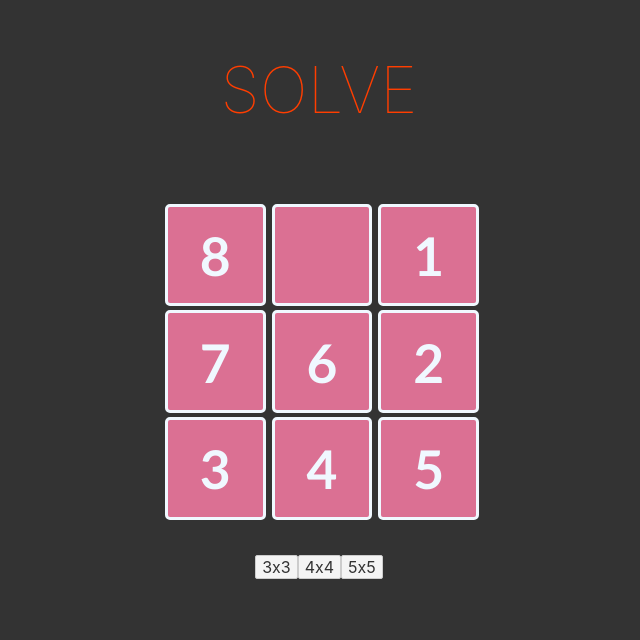
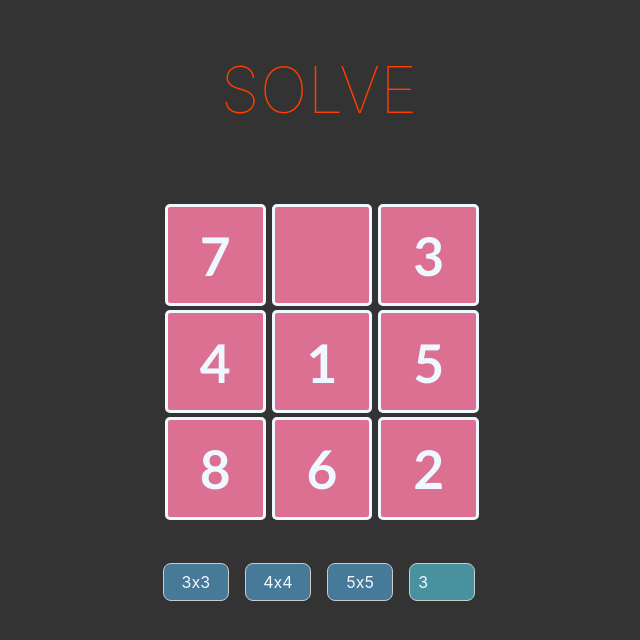
Before and after one commit to JustinStitt/15-puzzle-game, a Svelte app in the folder 15-puzzle-game/: page / in a window 1280 px wide. Shown: the top 640 px of the page, without its empty margins (321-961 px from the left). Built offline with nearby package versions, Linux system fonts and the light colour scheme.

Commit message:
😊 added custom dim specification, and button css

```diff
--- a/15-puzzle-game/src/App.svelte
+++ b/15-puzzle-game/src/App.svelte
@@ -1,9 +1,11 @@
 <script>
+import { missing_component } from "svelte/internal";
+
 	import Grid from "./components/Grid.svelte"
-    const a = '\xa0'
 	export let size = 9;
 
 	let value = 1
+	let user_def = 3
 
 	const options = [
 		{
@@ -20,23 +22,64 @@
 		},
 	]
 
+	const getNearestSquare = (n) => {
+		var f = Math.floor(n)
+		var c = Math.ceil(n)
+		var f2 = f*f
+		var c2 = c*c
+		return (Math.abs(n-f2) > Math.abs(n-c2)) ? c2 : f2
+	}
+
+	$: {
+		size = getNearestSquare(user_def)
+	}
+
+
 </script>
 
 <main>
 	<h1>Solve</h1>
 	<div class='outer'>
 		<Grid {size}/>
-		<!-- <input type='text' bind:value={size}/> -->
+		<div class='options'>
+			{#each options as option}
+			<button on:click={() => size=option.sz}>
+				{option.name}
+			</button>
+			{/each}
+			<input min=3 placeholder='Custom' type="number" bind:value={user_def}/>
+		</div>
 	</div>
 
-	{#each options as option}
-		<button on:click={() => size=option.sz}>
-			{option.name}
-		</button>
-	{/each}
 </main>
 
 <style>
+	input {
+		background-color: #48919e;
+		color: aliceblue;
+		border-radius: .5rem;
+		padding: .5rem;
+		margin: .5rem;
+		width: 60%;
+	}
+	::placeholder { /* Chrome, Firefox, Opera, Safari 10.1+ */
+  		color: aliceblue;
+ 	 	opacity: 1; /* Firefox */
+	}
+	button {
+		color: aliceblue;
+		background-color: #477998;
+		border-radius: .5rem;
+		padding: .5rem;
+		margin: .5rem;
+		width: 60%;
+	}
+
+	.options {
+		display: flex;
+		width: 26%;
+	}
+
 	main {
 		text-align: center;
 		max-width: 240px;
@@ -44,6 +87,8 @@
 	}
 	.outer{
 		display: flex;
+		flex-direction: column;
+		align-items: center;
 		justify-content: center;
 	}
 
--- a/15-puzzle-game/src/components/Grid.svelte
+++ b/15-puzzle-game/src/components/Grid.svelte
@@ -45,10 +45,23 @@
         }
     }
 
+    const randomize = (steps) => {
+        for (var i = 0; i < steps; i+=1) {
+            var rni = Math.floor(Math.random() * size)
+            var eni = Math.floor(Math.random() * size)
+            var r = Math.random()
+            if (isLegalMove(rni, eni) && r > .5) {
+                var _tmp = tiles[rni]
+                tiles[rni] = tiles[eni]
+                tiles[eni] = _tmp
+            }
+        }
+    }
+
     const newArray = (_s) => {
         tiles = Array.from(Array(_s).keys())
         dim = Math.sqrt(tiles.length)
-        tiles = tiles.sort((a, b) => 0.5 - Math.random()) // shuffle array
+        randomize(10000)
         console.log(tiles)
     }
 
```
